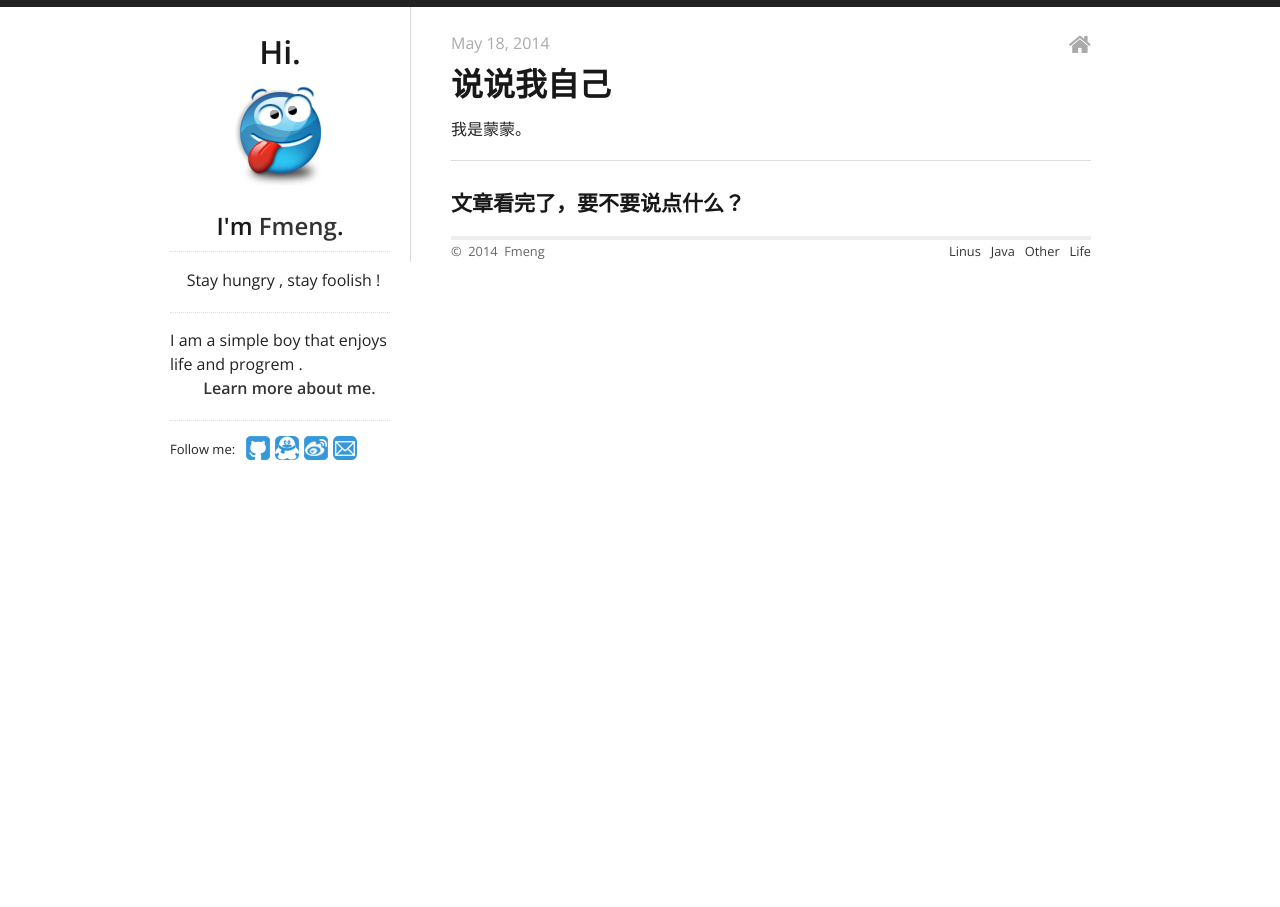
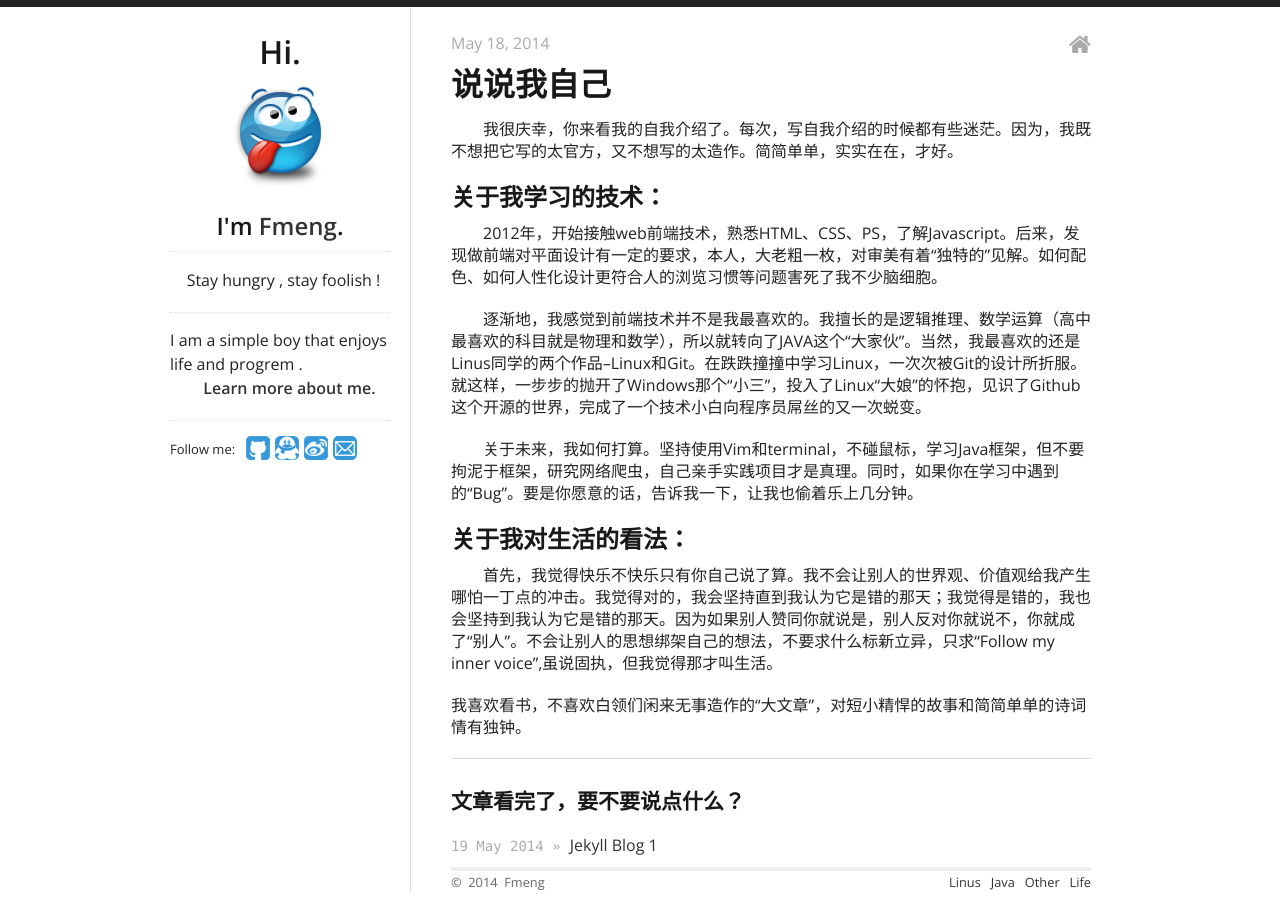
Before and after one commit to fmeng/fmeng.github.io, a Jekyll site: the page built from _posts/2014-05-18-about-me.md, in a window 1280 px wide. Built offline with Jekyll 4.4.1, drawn with Linux system fonts in a browser that asks for light colours; Markdown is read by kramdown in place of the engine named in the settings; comment, search, counter and statistics services are not loaded.

Commit message:
修改aboutme

```diff
--- a/_posts/2014-05-18-about-me.md
+++ b/_posts/2014-05-18-about-me.md
@@ -5,4 +5,25 @@ categories:
 - life
 ---
 
-我是蒙蒙。
+
+&emsp;&emsp;我很庆幸，你来看我的自我介绍了。每次，写自我介绍的时候都有些迷茫。因为，我既不想把它写的太官方，又不想写的太造作。简简单单，实实在在，才好。
+
+##关于我学习的技术：
+
+
+&emsp;&emsp;2012年，开始接触web前端技术，熟悉HTML、CSS、PS，了解Javascript。后来，发现做前端对平面设计有一定的要求，本人，大老粗一枚，对审美有着“独特的”见解。如何配色、如何人性化设计更符合人的浏览习惯等问题害死了我不少脑细胞。
+
+
+&emsp;&emsp;逐渐地，我感觉到前端技术并不是我最喜欢的。我擅长的是逻辑推理、数学运算（高中最喜欢的科目就是物理和数学），所以就转向了JAVA这个“大家伙”。当然，我最喜欢的还是Linus同学的两个作品--Linux和Git。在跌跌撞撞中学习Linux，一次次被Git的设计所折服。就这样，一步步的抛开了Windows那个“小三”，投入了Linux“大娘”的怀抱，见识了Github这个开源的世界，完成了一个技术小白向程序员屌丝的又一次蜕变。
+
+
+&emsp;&emsp;关于未来，我如何打算。坚持使用Vim和terminal，不碰鼠标，学习Java框架，但不要拘泥于框架，研究网络爬虫，自己亲手实践项目才是真理。同时，如果你在学习中遇到的“Bug”。要是你愿意的话，告诉我一下，让我也偷着乐上几分钟。
+
+
+##关于我对生活的看法：
+
+
+&emsp;&emsp;首先，我觉得快乐不快乐只有你自己说了算。我不会让别人的世界观、价值观给我产生哪怕一丁点的冲击。我觉得对的，我会坚持直到我认为它是错的那天；我觉得是错的，我也会坚持到我认为它是错的那天。因为如果别人赞同你就说是，别人反对你就说不，你就成了“别人”。不会让别人的思想绑架自己的想法，不要求什么标新立异，只求“Follow my inner voice”,虽说固执，但我觉得那才叫生活。
+
+
+我喜欢看书，不喜欢白领们闲来无事造作的“大文章”，对短小精悍的故事和简简单单的诗词情有独钟。
```
Also changed, not shown: _posts/2014-5-19-jekyll-blog-1.md (added).
